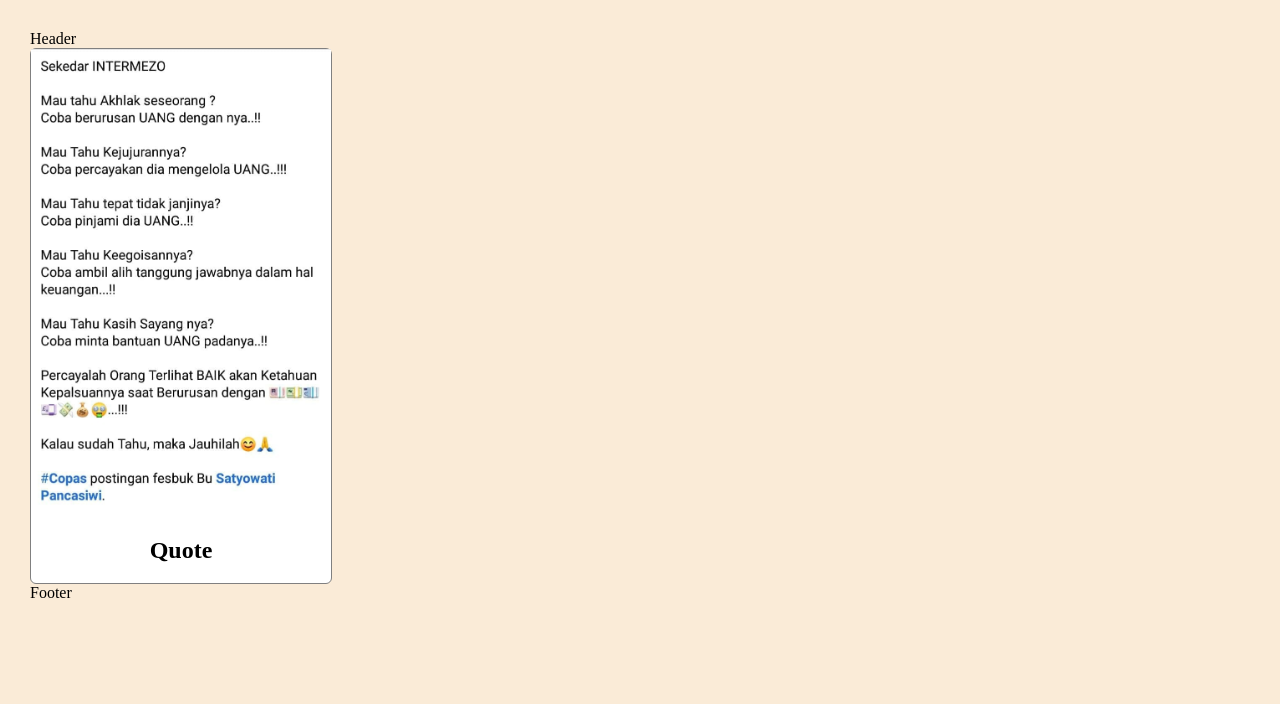
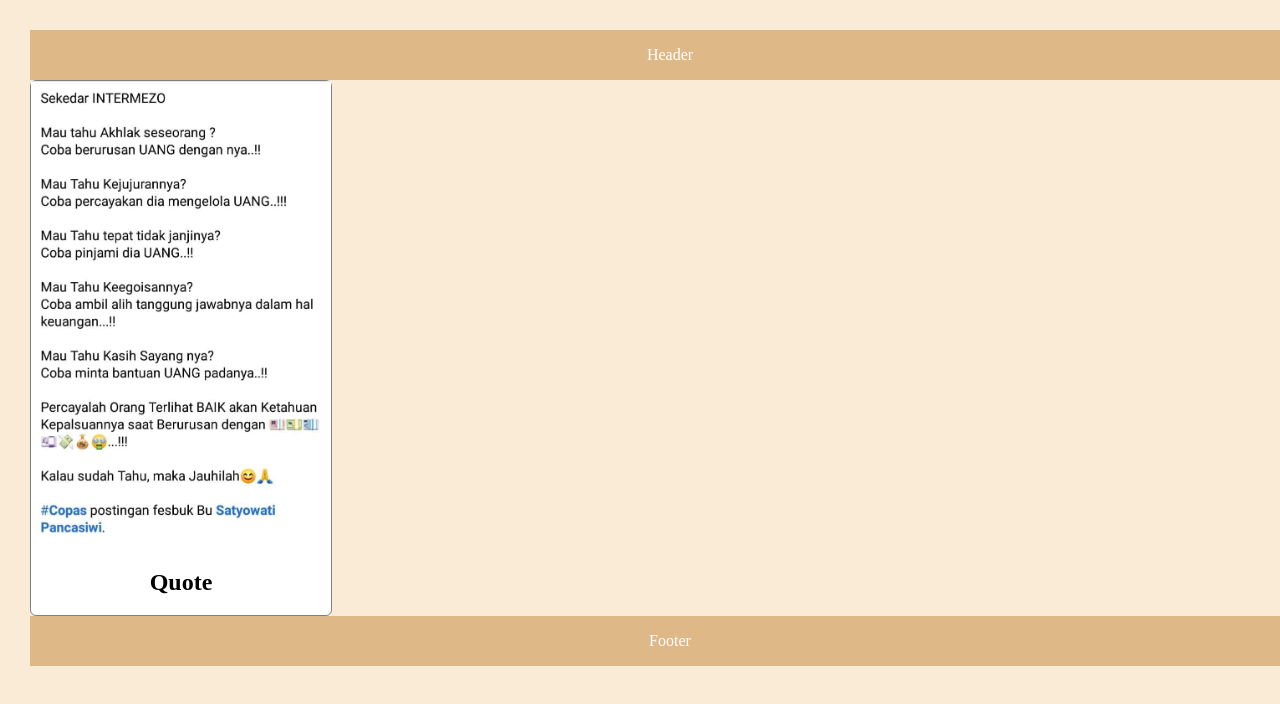
Before and after one commit to bradykaban/my-repo-from-remote, a plain HTML site: page index.html in a window 1280 px wide. Shown: the top 704 px of the page. Drawn offline with Linux system fonts and the light colour scheme.

Commit message:
add style footer

```diff
--- a/style.css
+++ b/style.css
@@ -21,6 +21,13 @@ body {
  }
 
  #footer {
+   width: 100%;
+   height: 50px;
+   line-height: 50px;
+   background-color: burlywood;
+   text-align: center;
+   color: white;
+}
  #header {
    width: 100%;
    height: 50px;
```
